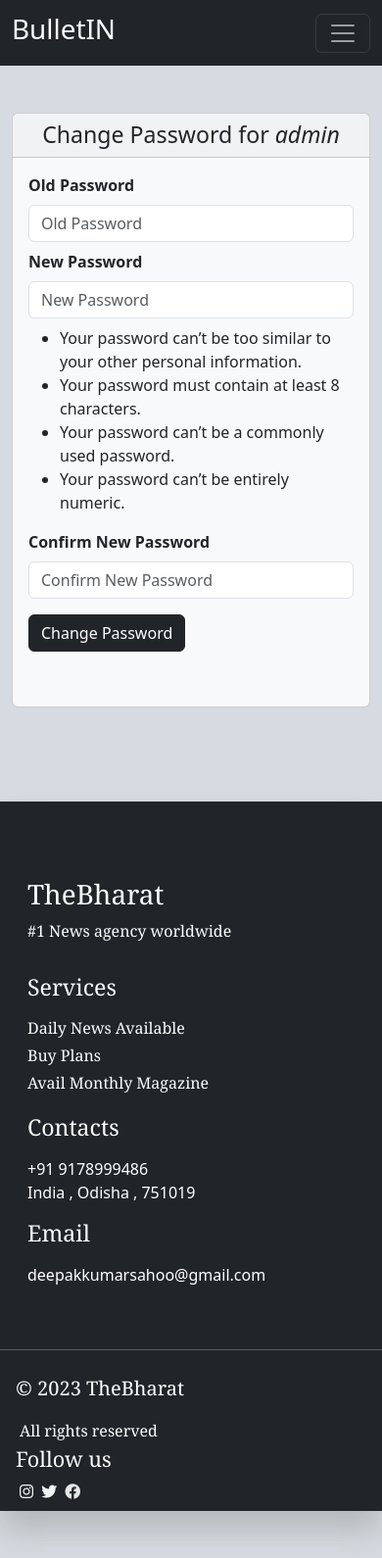
After one commit to dks-codes/BulletIN, a Django app: page /user/change_password/ in a window 390 px wide. The commit adds this page. Shown: the whole page at 98% size. Run offline with Django 4.2, Linux system fonts and the light colour scheme; a user stored in the database is signed in; some libraries are stand-ins or nearby versions.

Commit message:
Change User password and Edit user Profile functionalities added

```diff
--- a/news/views.py
+++ b/news/views.py
@@ -4,7 +4,8 @@ from django.contrib.auth.models import User
 
 def all_news(request):
     news = News.objects.all().order_by('?')[:4]
-    categories = Category.objects.all().order_by('category')
+    categories = Category.objects.exclude(category__in = ("Opinion","Photography")).order_by('category')
+    print(categories.query)
     must_see = News.objects.all().order_by('?')[:3]
     most_read = News.objects.all().order_by('?')[:3]
 
@@ -31,7 +32,7 @@ def all_news(request):
 def news_category(request, cid):
     news1 = News.objects.filter(category = cid).order_by('?').first()
     news = News.objects.filter(category = cid).order_by('?')[1:4]
-    categories = Category.objects.all().order_by('category')
+    categories = Category.objects.exclude(category__in = ("Opinion","Photography")).order_by('category')
     each_category = Category.objects.filter(id = cid)
     # must_see = News.objects.all().order_by('?')[:3]
     # most_read = News.objects.all().order_by('?')[:3]
--- a/templates/news_navbar.html
+++ b/templates/news_navbar.html
@@ -8,6 +8,8 @@
         <div class="collapse navbar-collapse" id="navbarNavAltMarkup">
           <div class="navbar-nav mx-auto">
             {% for c in categories  %}
+            {% comment %} {% if c.category == "Opinion" continue%} {% endcomment %}
+
 
             <a class="nav-link active me-4 text-white link-offset-3 link-underline-opacity-0 link-underline-opacity-100-hover"
             aria-current="page"
@@ -20,7 +22,7 @@
               {{i=i+1}}
             {% endif %} {% endcomment %}
 
-
+            {% comment %} {% endif %} {% endcomment %}
             {% endfor %}
 
           </div>
--- /dev/null
+++ b/templates/user/change_user_password.html
@@ -0,0 +1,124 @@
+{% extends 'base.html' %}
+
+{% block title %}
+|| Change Password
+{% endblock title %}
+
+{% block internalcss %}
+body{
+    background-color: #d5dbe0;
+}
+{% endblock internalcss %}
+
+{% block content %}
+<div class="container">
+    <div class="row">
+        <div class="col-md-6  mx-auto my-5">
+            <div class="card h-100 bg-light">
+                <h3  class="card-header text-center">Change Password for <i>{{user.username}}</i></h3>
+                <div class="card-body">
+                    <form action="{% url 'change-password' %}" method="post">
+                        {% csrf_token %}
+                        {% comment %} {{ form.as_p }} {% endcomment %}
+                        <div class="row">
+                            <div class="col-12 mb-2">
+                                <label for="old password" class="form-label fw-semibold">Old Password</label>
+                                {{form.old_password}}
+                            </div>
+                            <div class="col-12 mb-2">
+                                <label for="new password" class="form-label fw-semibold">New Password</label>
+                                {{form.new_password1}}
+                            </div>
+                            <div>
+                                <ul>
+                                    <li>Your password can’t be too similar to your other personal information.</li>
+                                    <li>Your password must contain at least 8 characters.</li>
+                                    <li>Your password can’t be a commonly used password.</li>
+                                    <li>Your password can’t be entirely numeric.</li>
+                                </ul>
+                            </div>
+                            <div class="col-12">
+                                <label for="confirm new password" class="form-label fw-semibold">Confirm New Password</label>
+                                {{form.new_password2}}
+                            </div>
+
+                        </div>
+                        <button type="submit" class="btn btn-dark mt-3">Change Password</button><br><br>
+                    </form>
+                    <div class="text-danger col-12">
+                        {% for fm in form %}
+                        <p>{{fm.errors|striptags}}</p>
+                        {% endfor %}
+                    </div>
+                </div>
+            </div>
+        </div>
+    </div>
+</div>
+
+
+
+{% comment %} <form action="" method="post" novalidate>
+    {% csrf_token %}
+    {% if form.non_field_errors %}
+        {% for error in form.non_field_errors  %}
+            <p>{{error}}</p>
+        {% endfor %}
+    {% endif %} {% endcomment %}
+
+    {% comment %} {% for fm in form %}
+        {{fm.label_tag}} {{fm}} {{fm.errors|striptags}} <br><br>
+    {% endfor %} {% endcomment %}
+    {% comment %} {{form.as_p}}
+    <input type="submit" value="Save">
+</form> {% endcomment %}
+
+
+{% comment %} <div class="container">
+    <div class="row">
+        <div class="col-md-6  mx-auto my-5">
+            <h3 class="text-center">Change Password for <i>{{user.username}}</i></h3>
+            <div class="card h-100  bg-light">
+                <div class="card-body">
+                    <form action="" method="post">
+                        {% csrf_token %}
+                        {% if form.non_field_errors %}
+                            {% for error in form.non_field_errors  %}
+                                <p>{{error}}</p>
+                            {% endfor %}
+                        {% endif %}
+                        <div class="row">
+                            <div class="col-12 mb-2">
+                                <label for="old password" class="form-label fw-semibold">Old Password</label>
+                                {{form.old_password}}
+                            </div>
+                            <div class="col-12 mb-2">
+                                <label for="new password" class="form-label fw-semibold">New Password</label>
+                                {{form.new_password1}}
+                            </div>
+                            <div>
+                            <ul>
+                                <li>Your password can’t be too similar to your other personal information.</li>
+                                <li>Your password must contain at least 8 characters.</li>
+                                <li>Your password can’t be a commonly used password.</li>
+                                <li>Your password can’t be entirely numeric.</li>
+                            </ul>
+                            </div>
+                            <div class="col-12 mb-2">
+                                <label for="confirm new password" class="form-label fw-semibold">Confirm New Password</label>
+                                {{form.new_password2}}
+                            </div>
+                            <div class="text-danger">
+                                {% for fm in form %}
+                                <ul>{{fm.errors|striptags}}</ul>
+                                {% endfor %}
+                            </div>
+                          </div>
+                        <input type="submit" value="Save">
+                    </form>
+                </div>
+            </div>
+        </div>
+    </div>
+</div> {% endcomment %}
+{% endblock content %}
--- a/templates/user/signin.html
+++ b/templates/user/signin.html
@@ -14,7 +14,7 @@
                 </div>
                 <div class="card-body">
                     {% for message in messages  %}
-                        <p class={{message.tags}}>{{message}}</p>
+                        <p class="{{message.tags}}">{{message}}</p>
                     {% endfor %}
 
                     <form action="{% url 'signin' %}" method="POST">
--- /dev/null
+++ b/user/forms.py
@@ -0,0 +1,20 @@
+from django import forms
+from django.contrib.auth.forms import PasswordChangeForm, UserChangeForm
+from django.contrib.auth.models import User
+
+class PasswordChangingForm(PasswordChangeForm):
+    old_password = forms.CharField(widget=forms.PasswordInput(attrs={"class": 'form-control', 'placeholder':'Old Password'}))
+    new_password1 = forms.CharField(widget=forms.PasswordInput(attrs={"class": 'form-control', 'placeholder':'New Password'}))
+    new_password2 = forms.CharField(widget=forms.PasswordInput(attrs={"class": 'form-control', 'placeholder':'Confirm New Password'}))
+    class Meta:
+        model = User
+        fields = ('old_password', 'new_password1', 'new_password2')
+
+class EditUserProfileForm(UserChangeForm):
+    username = forms.CharField(max_length=100, widget=forms.TextInput(attrs={'class': 'form-control', 'placeholder': 'Enter your username'}))
+    first_name = forms.CharField(widget=forms.TextInput(attrs={'class': 'form-control', 'placeholder': 'Enter your first name'}))
+    last_name = forms.CharField(widget=forms.TextInput(attrs={'class': 'form-control', 'placeholder': 'Enter your last name'}))
+    email = forms.EmailField(widget=forms.EmailInput(attrs={'class': 'form-control', 'placeholder': 'Enter your email'}))
+    class Meta:
+        model = User
+        fields = ['username', 'first_name', 'last_name', 'email']
--- a/user/urls.py
+++ b/user/urls.py
@@ -7,4 +7,8 @@ urlpatterns = [
     path("signin/",views.signin , name="signin"),
     path("signout/",views.signout , name="signout"),
     path("profile/",views.profile, name="profile"),
+    path("change_password/",views.PasswordChangeView.as_view(), name="change-password"),
+    # path("change_password/", views.change_password, name='change-password'),
+    path("edit_profile/",views.EditUserProfile.as_view(), name="edit-profile"),
+
 ]
--- a/user/views.py
+++ b/user/views.py
@@ -4,6 +4,17 @@ from django.contrib import messages
 from django.contrib.auth import authenticate, login, logout
 from django.contrib.auth.decorators import login_required
 from django.views.decorators.cache import never_cache
+#Password Change##
+from django.contrib.auth.views import PasswordChangeView
+from django.urls import reverse_lazy
+from .forms import PasswordChangingForm, EditUserProfileForm
+from django.contrib.auth.mixins import LoginRequiredMixin
+from django.contrib.messages.views import SuccessMessageMixin
+#Password Change#
+
+#Edit Profile#
+from django.views import generic
+#Edit Profile#
 
 def signup(request):
     if request.user.is_authenticated:
@@ -68,3 +79,47 @@ def signout(request):
 @login_required(login_url="/user/signin")
 def profile(request):
     return render(request, 'user/profile.html')
+
+class PasswordChangeView(LoginRequiredMixin,PasswordChangeView):
+    login_url = "/user/signin/"
+    form_class = PasswordChangingForm
+    template_name = "user/change_user_password.html"
+    success_url = reverse_lazy('profile')
+    # success_url = "/user/profile"
+
+    # def get_queryset(self):
+    #     if PasswordChangingForm.old_password != self.request.user.password:
+    #         messages.error(self.request, "Old password is incorrect")
+    #         return render('user/password_change.html',)
+
+
+# from django.contrib.auth import update_session_auth_hash
+# from django.contrib.auth.forms import PasswordChangeForm
+# @login_required(login_url="/user/signin")
+# def change_password(request):
+#     if request.method == 'POST':
+#         fm= PasswordChangingForm(user = request.user, data = request.POST)
+#         if fm.is_valid():
+#             fm.save()
+#             update_session_auth_hash(request, fm.user)  # Important!
+#             messages.success(request, 'Password Changed Successfully!')
+#             return redirect('profile')
+#         else:
+#             # messages.error(request, 'Please correct the error below.')
+#             return render(request, 'user/password_change.html', {'form': fm})
+#     else:
+#         fm = PasswordChangingForm(request.user)
+#     return render(request, 'user/password_change.html', {'form': fm})
+
+
+def password_success(request):
+    return render(request, 'user/password_change_success.html')
+
+
+class EditUserProfile(generic.UpdateView):
+    form_class = EditUserProfileForm
+    template_name = "user/edit_user_profile.html"
+    success_url = reverse_lazy('profile')
+
+    def get_object(self):
+        return self.request.user
```
Also changed, not shown: templates/user/edit_user_profile.html (added, +48 -0 lines), templates/user/profile.html (+18 -5 lines), db.sqlite3, templates/user/password_change_success.html (added).
